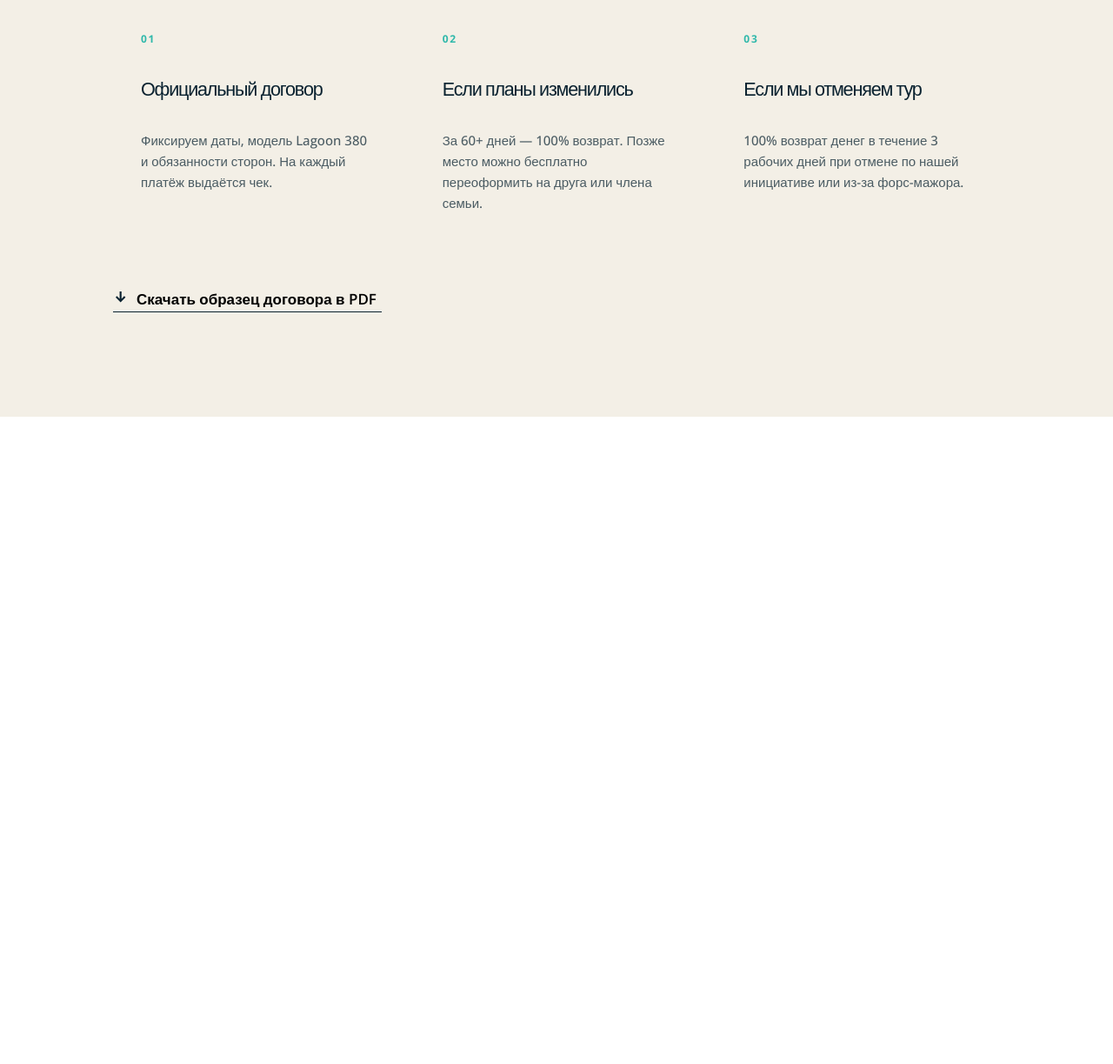
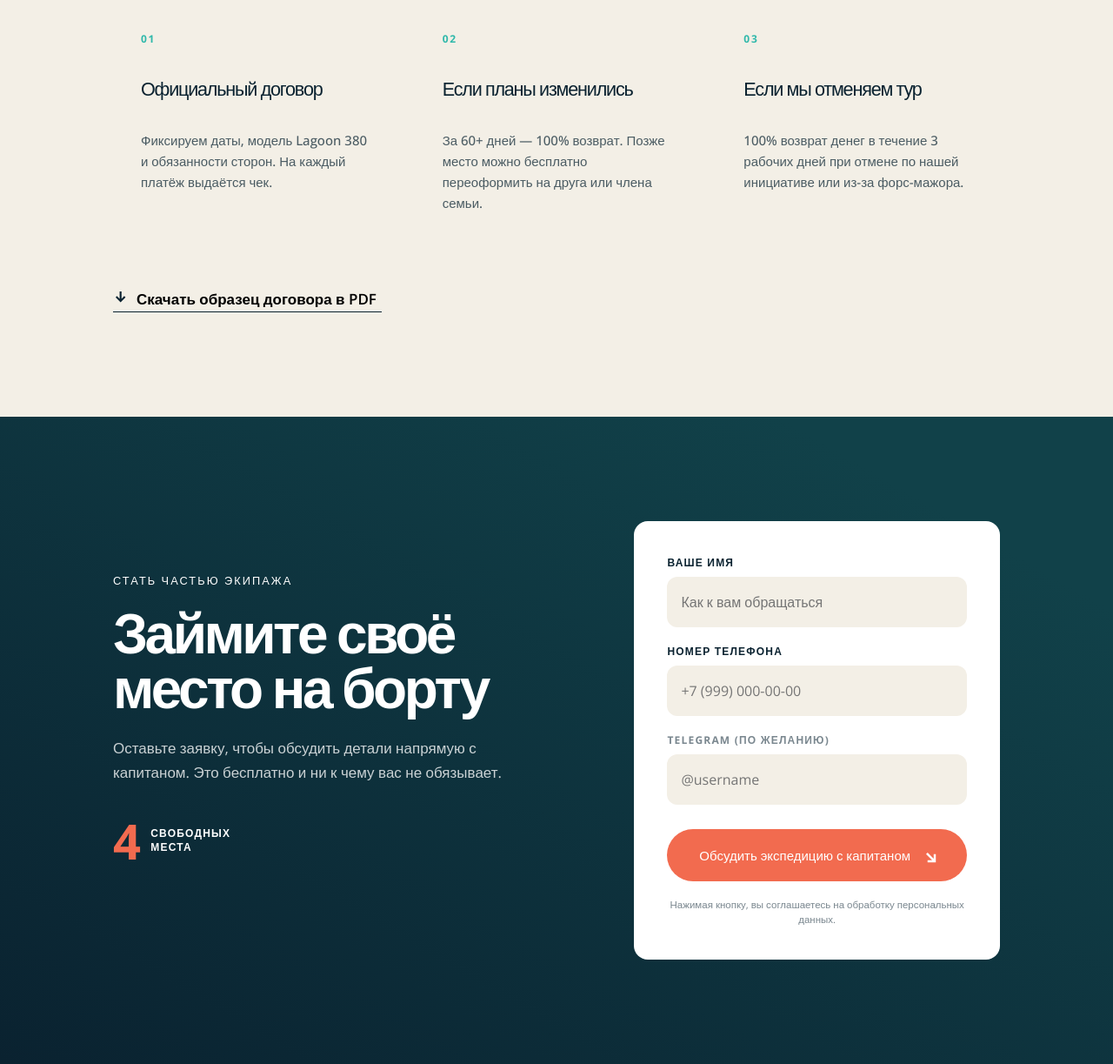
Before and after one commit to nikov4/rsschool-landing-page, a website: page landing-page/index.html in a window 1280 px wide. Shown: the part 7500-8723 px from the top of the page at 87% size. Before the commit the page ends 7979 px from the top, so only its background shows below. Drawn offline with nearby package versions, Linux system fonts and the light colour scheme.

Commit message:
feat: add request section

```diff
--- a/landing-page/assets/css/styles.css
+++ b/landing-page/assets/css/styles.css
@@ -7,7 +7,7 @@
   --color-primary: #f26b4f;
   --color-accent: #2fb8aa;
   --color-beige: #f3efe6;
-  --color-white: white;
+  --color-white: #fff;
   --color-white-12: rgba(255, 255, 255, 0.12);
   --color-white-20: rgba(255, 255, 255, 0.2);
   --color-white-26: rgba(255, 255, 255, 0.26);
@@ -52,6 +52,7 @@ form {
   margin: 0;
 }
 
+input,
 button {
   border: none;
   outline: none;
@@ -1322,3 +1323,143 @@ a.menu-link:hover::before {
   transition-delay: 0.1s;
   transition-timing-function: ease-in-out;
 }
+
+/* Request form */
+
+.section-request {
+  display: flex;
+  flex-direction: row;
+  justify-content: space-between;
+  align-items: stretch;
+  /*background-color: var(--color-dark);*/
+  background: linear-gradient(to bottom left, #114149 15%, #0a2230);
+  padding: 120px 130px;
+  gap: 100px;
+}
+
+.request-content {
+  padding: 60px 0;
+  display: flex;
+  flex-direction: column;
+  justify-content: flex-start;
+  align-items: flex-start;
+  gap: 20px;
+}
+
+.request-header {
+  max-width: 600px;
+}
+
+.request-text {
+  max-width: 595px;
+  margin-top: 4px;
+  color: var(--color-white-78);
+  font-size: 17px;
+  line-height: 28px;
+}
+
+.request-seats {
+  margin-top: 16px;
+  display: flex;
+  flex-direction: row;
+  justify-content: center;
+  align-items: center;
+  gap: 14px;
+}
+
+.request-seats-count {
+  color: var(--color-primary);
+  font-size: 56px;
+  font-weight: 700;
+  line-height: 56px;
+  letter-spacing: -2.8px;
+}
+
+.request-seats-caption {
+  max-width: 92px;
+  color: var(--color-white);
+  font-size: 12px;
+  font-weight: 600;
+  line-height: 16px;
+  letter-spacing: 1.2px;
+  text-transform: uppercase;
+}
+
+.reques-form-container {
+  display: flex;
+  flex-direction: column;
+  justify-content: space-between;
+  align-items: flex-start;
+  gap: 18px;
+  padding: 38px;
+  width: 490px;
+  background-color: var(--color-white);
+  border-radius: 16px;
+}
+
+.request-field {
+  width: 100%;
+  display: flex;
+  flex-direction: column;
+  justify-content: flex-start;
+  align-items: flex-start;
+  gap: 6px;
+}
+
+.form-label {
+  color: var(--color-dark);
+  font-size: 12px;
+  font-weight: 700;
+  line-height: 20px;
+  letter-spacing: 1.2px;
+  text-transform: uppercase;
+}
+
+.form-input {
+  width: 100%;
+  height: 40px;
+  min-height: 58px;
+  padding: 12px 16px;
+  border-radius: 12px;
+  background: var(--color-beige);
+}
+
+.request-button-container {
+  margin-top: 200px;
+  display: flex;
+  flex-direction: row;
+  justify-content: center;
+  align-items: center;
+  gap: 8px;
+  margin-top: 10px;
+  background-color: var(--color-primary);
+  border-radius: 99px;
+  width: 100%;
+  height: 60px;
+  cursor: pointer;
+  transition-duration: 0.3s;
+  transition-property: all;
+  transition-delay: 0s;
+  transition-timing-function: ease-in-out;
+}
+
+.request-button-container:hover {
+  background-color: var(--color-accent);
+}
+
+.request-button {
+  cursor: pointer;
+  color: var(--color-white);
+  font-weight: 500;
+  font-size: 15px;
+  line-height: 18.4px;
+}
+
+.request-agree {
+  margin-top: 0;
+  color: var(--color-dark-54);
+  text-align: center;
+  font-size: 11.5px;
+  font-weight: 400;
+  line-height: 17px;
+}
--- a/landing-page/index.html
+++ b/landing-page/index.html
@@ -376,34 +376,61 @@
         <h2 class="header-h2 legal-header">Ваша юридическая безопасность</h2>
         <p class="legal-text">Все договорённости фиксируем на бумаге. Никаких устных обещаний.</p>
         <div class="legal-container">
-
           <div class="legal-column">
             <div class="legal-count">01</div>
             <div class="legal-caption">Официальный договор</div>
             <div class="legal-description">Фиксируем даты, модель Lagoon 380 и обязанности сторон. На каждый платёж
               выдаётся чек.</div>
           </div>
-
           <div class="legal-column">
             <div class="legal-count">02</div>
             <div class="legal-caption">Если планы изменились</div>
             <div class="legal-description">За 60+ дней — 100% возврат. Позже место можно бесплатно переоформить на друга
               или члена семьи.</div>
           </div>
-
           <div class="legal-column">
             <div class="legal-count">03</div>
             <div class="legal-caption">Если мы отменяем тур</div>
             <div class="legal-description">100% возврат денег в течение 3 рабочих дней при отмене по нашей инициативе
               или из-за форс-мажора.</div>
           </div>
-
         </div>
         <div class="legal-button-container">
           <div class="legal-arrow"></div>
           <button class="legal-button">Скачать образец договора в PDF</button>
         </div>
+      </section>
 
+      <section class="section-request">
+        <div class="request-content">
+          <p class="content-caption color-white">Стать частью экипажа</p>
+          <h2 class="header-h2 request-header color-white">Займите своё место на борту</h2>
+          <p class="request-text">Оставьте заявку, чтобы обсудить детали напрямую с капитаном. Это бесплатно и ни к чему
+            вас не обязывает.</p>
+          <ul class="request-seats">
+            <li class="request-seats-count">4</li>
+            <li class="request-seats-caption">свободных места</li>
+          </ul>
+        </div>
+        <div class="reques-form-container">
+          <div class="request-field">
+            <label for="user-name" class="form-label">Ваше имя</label>
+            <input type="text" id="user-name" class="form-input" placeholder="Как к вам обращаться">
+          </div>
+          <div class="request-field">
+            <label for="user-phone" class="form-label">Номер телефона</label>
+            <input type="tel" id="user-phone" class="form-input" placeholder="+7 (999) 000-00-00">
+          </div>
+          <div class="request-field">
+            <label for="user-tg" class="form-label"><span class="color-dark-54">Telegram (по желанию)</span></label>
+            <input type="text" id="user-tg" class="form-input" placeholder="@username">
+          </div>
+          <div class="request-button-container">
+            <button class="request-button">Обсудить экспедицию с капитаном</button>
+            <div class="arrow-down"></div>
+          </div>
+          <p class="request-agree">Нажимая кнопку, вы соглашаетесь на обработку персональных данных.</p>
+        </div>
       </section>
 
     </main>
```
